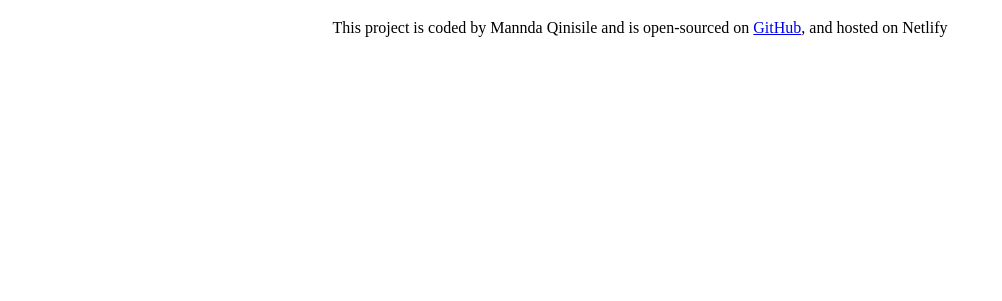
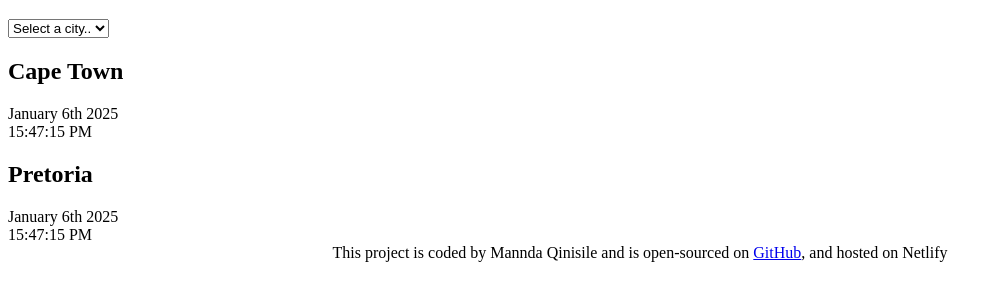
Before and after one commit to qmannda/World-Clock, a plain HTML site: page index.html in a window 1280 px wide. Shown: the part 61-362 px from the top of the page, without its empty margins (0-1002 px from the left). Drawn offline with Linux system fonts and the light colour scheme.

Commit message:
Added HTML structure

```diff
--- a/index.html
+++ b/index.html
@@ -7,7 +7,26 @@
     <title>World Clock</title>
   </head>
   <body>
-    <h1>World Clock</h1>
+    <div>
+      <h1>World Clock</h1>
+
+      <select name="" id="countries">
+        <option value="">Select a city..</option>
+        <option value="durban">Durban</option>
+        <option value="london">London</option>
+        <option value="paris">Paris</option>
+      </select>
+      <div class="city">
+        <h2>Cape Town</h2>
+        <div class="date">January 6th 2025</div>
+        <div class="time">15:47:15 PM</div>
+      </div>
+      <div class="city">
+        <h2>Pretoria</h2>
+        <div class="date">January 6th 2025</div>
+        <div class="time">15:47:15 PM</div>
+      </div>
+    </div>
 
     <footer>
       This project is coded by Mannda Qinisile and is open-sourced on
```
